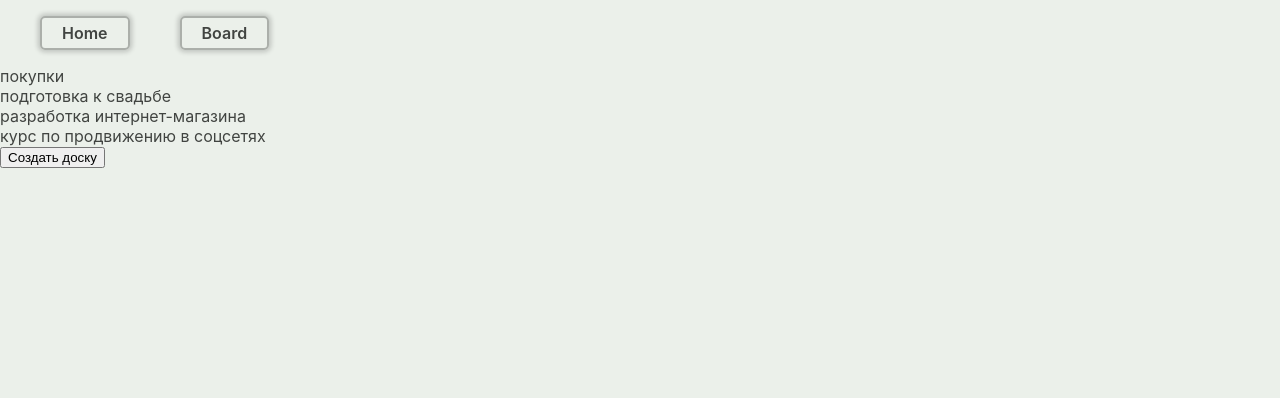
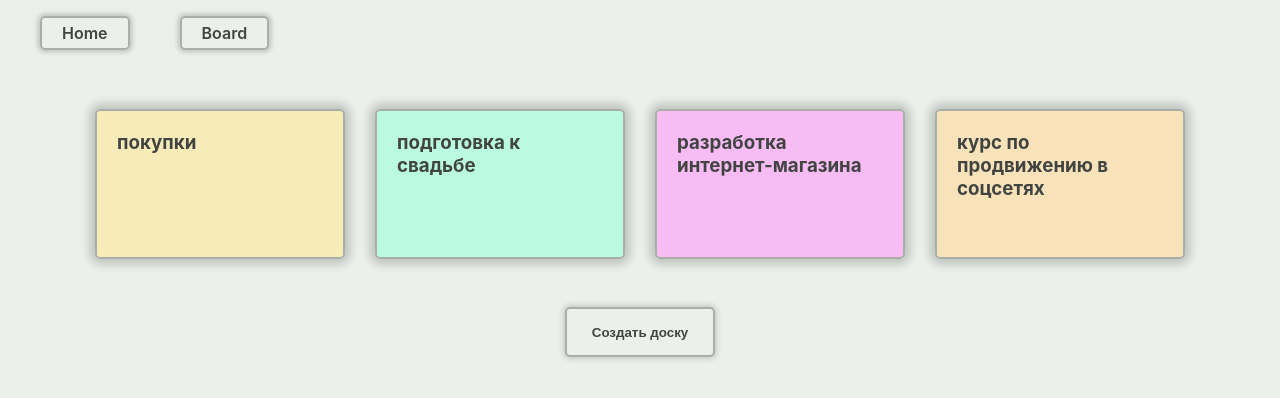
Before and after one commit to GaliaBonda/react-my-trello-frontend, a React (Create React App) app: page / in a window 1280 px wide. Shown: the top 398 px of the page. Built offline with nearby package versions, Linux system fonts and the light colour scheme.

Commit message:
added and reworked styles

```diff
--- a/src/App.tsx
+++ b/src/App.tsx
@@ -1,6 +1,6 @@
 import React from 'react';
 import { BrowserRouter as Router, Switch, Route, Link } from 'react-router-dom';
-import './App.css';
+import './app.scss';
 import Board from './pages/Board/Board';
 import Home from './pages/Home/Home';
 
--- /dev/null
+++ b/src/app.scss
@@ -0,0 +1,50 @@
+$background: #ebf0ea;
+$border: #abafaa;
+$font: #414441;
+$shadow: rgba(12, 12, 12, 0.2);
+
+*,
+*::after,
+*::before {
+  box-sizing: border-box;
+  transition-duration: 300ms;
+}
+
+body {
+  background-color: $background;
+  color: $font;
+}
+
+button:hover {
+  cursor: pointer;
+}
+
+.nav {
+  ul {
+    display: flex;
+    gap: 50px;
+  }
+
+  li {
+    list-style-type: none;
+    border: 2px solid $border;
+    border-radius: 5px;
+    padding: 5px 20px;
+    box-shadow: 0px 0px 5px 2px $shadow;
+  }
+
+  li:hover {
+    background-color: $border;
+
+    a {
+      color: white;
+    }
+  }
+
+
+  a {
+    text-decoration: none;
+    color: $font;
+    font-weight: 600;
+  }
+}
--- a/src/pages/Board/components/Board/board.scss
+++ b/src/pages/Board/components/Board/board.scss
@@ -1,3 +1,6 @@
+@import 'src/app';
+@import '../List/list.scss';
+
 .board-container {
     padding: 30px;
     min-width: fit-content;
@@ -10,9 +13,9 @@
     margin: 20px;
     margin-bottom: 40px;
     padding: 10px;
-    border: 2px solid var(--border);
+    border: 2px solid $border;
     border-radius: 5px;
-    box-shadow: 0px 0px 10px 2px var(--shadow);
+    box-shadow: 0px 0px 10px 2px $shadow;
 }
 
 .lists {
@@ -23,18 +26,9 @@
 }
 
 .board-btn {
-    padding: 7px;
-    height: 40px;
-    width: 150px;
-    color: var(--font);
-    background-color: var(--background);
-    border: 2px solid var(--border);
-    border-radius: 5px;
-    font-weight: 600;
-    box-shadow: 0px 0px 6px 1px var(--shadow);
+    @extend %btn;
 }
 
 .board-btn:hover {
-    background-color: var(--border);
-    color: white;
+    @extend %btn-hover;
 }
--- a/src/pages/Board/components/List/list.scss
+++ b/src/pages/Board/components/List/list.scss
@@ -1,13 +1,19 @@
+@import 'src/app';
+
+%blank {
+  border: 2px solid $border;
+  border-radius: 5px;
+  box-shadow: 0px 0px 10px 5px $shadow;
+}
+
 .list {
   padding: 20px;
   min-width: 300px;
   height: 300px;
-    border: 2px solid var(--border);
-    border-radius: 5px;
+  @extend %blank;
   overflow-y: auto;
   word-wrap: break-word;
   position: relative;
-    box-shadow: 0px 0px 10px 5px var(--shadow);
 }
 
 .list-title {
@@ -15,23 +21,31 @@
   top: 0;
   margin: 0;
   z-index: 1;
-    background-color: var(--background);
+  background-color: $background;
+}
+
+%btn {
+  height: 40px;
+  color: $font;
+  background-color: $background;
+  border: 2px solid $border;
+  border-radius: 5px;
+  font-weight: 600;
+  box-shadow: 0px 0px 6px 1px $shadow;
 }
 
 .list-btn {
   display: block;
-    height: 40px;
-    color: var(--font);
-    background-color: var(--background);
-    border: 2px solid var(--border);
-    border-radius: 5px;
-    font-weight: 600;
+  @extend %btn;
   position: absolute;
   bottom: 20px;
-    box-shadow: 0px 0px 6px 1px var(--shadow);
+}
+
+%btn-hover {
+color: white;
+  background-color: $border;
 }
 
 .list-btn:hover {
-    color: white;
-    background-color: var(--border);
+  @extend %btn-hover;
 }
--- a/src/pages/Home/Home.tsx
+++ b/src/pages/Home/Home.tsx
@@ -1,5 +1,6 @@
 import React from 'react';
 import Board from './components/Board/Board';
+import './home.scss';
 
 interface IMyComponentState {
   boards: { id: number; title: string }[];
@@ -27,13 +28,19 @@ export default class Home extends React.Component<IMyComponentProp, IMyComponent
 
   render(): JSX.Element {
     const boardsArr = this.state;
-    // eslint-disable-next-line react/no-array-index-key
-    const items = boardsArr.boards.map((item, index) => <Board title={item.title} key={index} />);
+    let randomColor;
+    const items = boardsArr.boards.map((item, index) => {
+      randomColor = `hsla(${Math.random() * 360}, 100%, 80%, 0.6)`;
+      return (
+        // eslint-disable-next-line react/no-array-index-key
+        <Board title={item.title} key={index} color={randomColor} />
+      );
+    });
     return (
-      <div>
-        <div>
+      <div className="boards-container">
+        <div className="boards">
           {items}
-          <button>Создать доску</button>
+          <button className="new-board-btn">Создать доску</button>
         </div>
       </div>
     );
--- a/src/pages/Home/components/Board/Board.tsx
+++ b/src/pages/Home/components/Board/Board.tsx
@@ -1,6 +1,12 @@
 import React from 'react';
+import './board.scss';
 
-export default function Board(props: { title: string }): JSX.Element {
+export default function Board(props: { title: string; color: string }): JSX.Element {
   const { title } = props;
-  return <div>{title}</div>;
+  const { color } = props;
+  return (
+    <h3 className="board" style={{ backgroundColor: color }}>
+      {title}
+    </h3>
+  );
 }
--- /dev/null
+++ b/src/pages/Home/components/Board/board.scss
@@ -0,0 +1,8 @@
+@import '../../../Board/components/List/list.scss';
+
+.board {
+    padding: 20px;
+    width: 250px;
+    height: 150px;
+    @extend %blank;
+}
--- /dev/null
+++ b/src/pages/Home/home.scss
@@ -0,0 +1,20 @@
+@import '../Board/components/List/list.scss';
+
+.boards {
+    margin: 40px;
+    display: flex;
+    flex-wrap: wrap;
+    justify-content: center;
+    align-items: center;
+    gap: 30px;
+}
+
+.new-board-btn {
+    @extend %btn;
+    height: 50px;
+    width: 150px;
+}
+
+.new-board-btn:hover {
+    @extend %btn-hover;
+}
```
Lines whose indentation alone changed are shown as unchanged.
